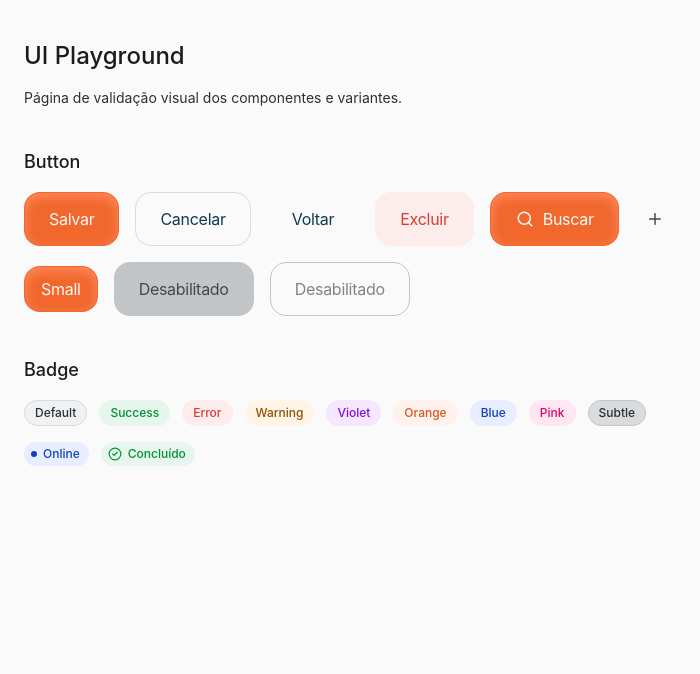
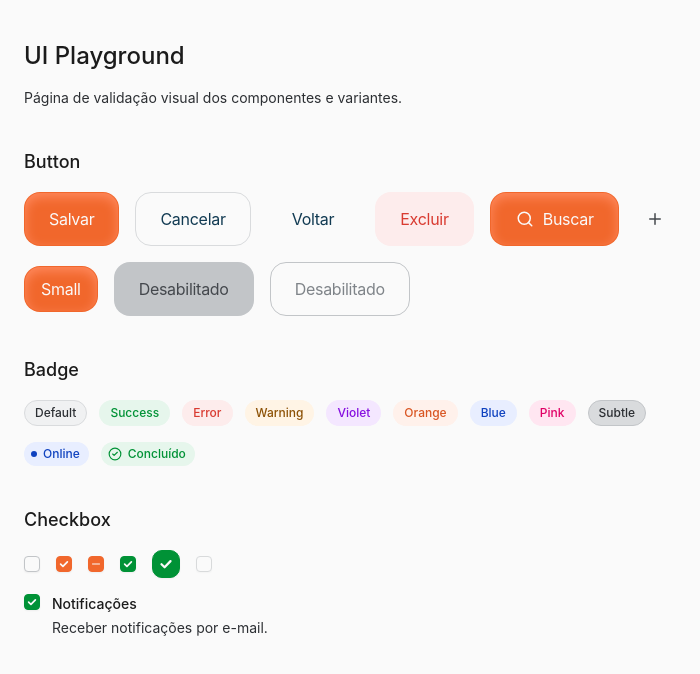
Before and after one commit to AndressaMendess/clm-gestao-2.0, a Next.js app: page / in a window 1280 px wide. Shown: the top 674 px of the page, without its empty margins (0-700 px from the left). Built offline with nearby package versions, Linux system fonts and the light colour scheme.

Commit message:
feat: add checkbox component and improve ui composition

```diff
--- a/src/app/page.tsx
+++ b/src/app/page.tsx
@@ -1,6 +1,7 @@
 import { CheckCircle2, Plus, Search } from "lucide-react";
 import { Badge } from "../components/ui/badge";
 import { Button, IconButton } from "../components/ui/button";
+import { Checkbox, CheckboxField } from "../components/ui/checkbox";
 
 export default function HomePage() {
   return (
@@ -58,6 +59,26 @@ export default function HomePage() {
             </Badge>
           </div>
         </section>
+
+        <section className="flex flex-col gap-4">
+          <h2 className="text-lg font-medium">Checkbox</h2>
+          <div className="flex flex-wrap items-center gap-4">
+            <Checkbox aria-label="Default unchecked" />
+            <Checkbox aria-label="Default checked" defaultChecked />
+            <Checkbox aria-label="Default indeterminate" indeterminate />
+            <Checkbox aria-label="Success checked" defaultChecked variant="success" />
+            <Checkbox aria-label="Large success checked" defaultChecked size="lg" variant="success" />
+            <Checkbox aria-label="Disabled" disabled />
+          </div>
+          <div className="flex flex-wrap items-center gap-4">
+            <CheckboxField
+              defaultChecked
+              description="Receber notificações por e-mail."
+              label="Notificações"
+              variant="success"
+            />
+          </div>
+        </section>
       </div>
     </main>
   );
--- a/src/components/ui/badge/index.tsx
+++ b/src/components/ui/badge/index.tsx
@@ -1,9 +1,6 @@
 import { badgeDotStyles, badgeIconStyles, getBadgeStyles } from "./badge.styles";
 import type { BadgeProps } from "./badge.types";
-
-function cx(...classes: Array<string | false | null | undefined>): string {
-  return classes.filter(Boolean).join(" ");
-}
+import { cx } from "@/lib/cx";
 
 export function Badge({
   appearance,
--- a/src/components/ui/button/index.tsx
+++ b/src/components/ui/button/index.tsx
@@ -1,9 +1,6 @@
 import { getButtonStyles, iconButtonStyles } from "./button.styles";
 import type { ButtonProps, IconButtonProps } from "./button.types";
-
-function cx(...classes: Array<string | false | null | undefined>): string {
-  return classes.filter(Boolean).join(" ");
-}
+import { cx } from "@/lib/cx";
 
 export function Button({
   children,
--- /dev/null
+++ b/src/components/ui/checkbox/checkbox.styles.ts
@@ -0,0 +1,43 @@
+import type { CheckboxSize, CheckboxVariant } from "./checkbox.types";
+
+const baseStyles =
+  "peer shrink-0 appearance-none border bg-[var(--background-primary)] shadow-xs outline-none transition-[background-color,border-color,box-shadow] duration-150 hover:border-[var(--border-tertiary)] focus-visible:outline-none focus-visible:ring-2 focus-visible:ring-[var(--button-focus-ring)] focus-visible:ring-offset-2 disabled:cursor-not-allowed disabled:opacity-60";
+
+const variantStyles: Record<CheckboxVariant, string> = {
+  default:
+    "border-[var(--border-secondary)] checked:border-[var(--brand-primary-main)] checked:bg-[var(--brand-primary-main)] data-[state=indeterminate]:border-[var(--brand-primary-main)] data-[state=indeterminate]:bg-[var(--brand-primary-main)] disabled:checked:border-[var(--border-secondary)] disabled:checked:bg-[var(--background-tertiary)] disabled:data-[state=indeterminate]:border-[var(--border-secondary)] disabled:data-[state=indeterminate]:bg-[var(--background-tertiary)]",
+  success:
+    "border-[var(--border-secondary)] checked:border-[var(--feedback-success-content)] checked:bg-[var(--feedback-success-content)] data-[state=indeterminate]:border-[var(--feedback-success-content)] data-[state=indeterminate]:bg-[var(--feedback-success-content)] disabled:checked:border-[var(--border-secondary)] disabled:checked:bg-[var(--background-tertiary)] disabled:data-[state=indeterminate]:border-[var(--border-secondary)] disabled:data-[state=indeterminate]:bg-[var(--background-tertiary)]",
+};
+
+const iconVariantStyles: Record<CheckboxVariant, string> = {
+  default: "text-[var(--content-inverse)]",
+  success: "text-[var(--content-inverse)]",
+};
+
+const sizeStyles: Record<CheckboxSize, string> = {
+  sm: "h-4 w-4 rounded-[4px]",
+  md: "h-5 w-5 rounded-[6px]",
+  lg: "h-7 w-7 rounded-[10px]",
+};
+
+export const checkboxIndicatorStyles =
+  "pointer-events-none absolute inset-0 inline-flex items-center justify-center opacity-0 transition-opacity duration-150 peer-checked:opacity-100 peer-data-[state=indeterminate]:opacity-100";
+
+const iconSizeStyles: Record<CheckboxSize, string> = {
+  sm: "h-3 w-3",
+  md: "h-3.5 w-3.5",
+  lg: "h-4 w-4",
+};
+
+export function getCheckboxStyles(variant: CheckboxVariant, size: CheckboxSize): string {
+  return `${baseStyles} ${sizeStyles[size]} ${variantStyles[variant]}`;
+}
+
+export function getCheckboxIndicatorStyles(variant: CheckboxVariant, size: CheckboxSize): string {
+  return `${checkboxIndicatorStyles} ${iconVariantStyles[variant]}`;
+}
+
+export function getCheckboxIconStyles(size: CheckboxSize): string {
+  return `block ${iconSizeStyles[size]}`;
+}
--- /dev/null
+++ b/src/components/ui/checkbox/index.tsx
@@ -0,0 +1,110 @@
+"use client";
+
+import { Minus } from "lucide-react";
+import { forwardRef, useEffect, useId, useRef } from "react";
+import {
+  getCheckboxIconStyles,
+  getCheckboxIndicatorStyles,
+  getCheckboxStyles,
+} from "./checkbox.styles";
+import type { CheckboxFieldProps, CheckboxProps } from "./checkbox.types";
+import { cx } from "@/lib/cx";
+
+function CheckmarkIcon({ className }: { className?: string }) {
+  return (
+    <svg
+      aria-hidden
+      className={className}
+      fill="none"
+      viewBox="0 0 16 16"
+      xmlns="http://www.w3.org/2000/svg"
+    >
+      <path
+        d="M3.5 8.25L6.6 11.2L12.5 5.1"
+        stroke="currentColor"
+        strokeLinecap="round"
+        strokeLinejoin="round"
+        strokeWidth="2.25"
+      />
+    </svg>
+  );
+}
+
+export const Checkbox = forwardRef<HTMLInputElement, CheckboxProps>(function Checkbox(
+  { checked, className, indeterminate = false, size = "sm", variant = "default", ...props },
+  ref,
+) {
+  const internalRef = useRef<HTMLInputElement>(null);
+
+  useEffect(() => {
+    if (internalRef.current) {
+      internalRef.current.indeterminate = Boolean(indeterminate);
+    }
+  }, [indeterminate]);
+
+  const setRefs = (node: HTMLInputElement | null) => {
+    internalRef.current = node;
+    if (typeof ref === "function") {
+      ref(node);
+      return;
+    }
+    if (ref) {
+      ref.current = node;
+    }
+  };
+
+  const visualState = indeterminate ? "indeterminate" : checked ? "checked" : "unchecked";
+
+  return (
+    <span className="relative inline-grid place-items-center leading-none">
+      <input
+        ref={setRefs}
+        aria-checked={indeterminate ? "mixed" : undefined}
+        checked={checked}
+        className={cx(getCheckboxStyles(variant, size), className)}
+        data-state={visualState}
+        type="checkbox"
+        {...props}
+      />
+      <span aria-hidden className={getCheckboxIndicatorStyles(variant, size)}>
+        {indeterminate ? <Minus className={getCheckboxIconStyles(size)} /> : <CheckmarkIcon className={getCheckboxIconStyles(size)} />}
+      </span>
+    </span>
+  );
+});
+
+export function CheckboxField({
+  className,
+  description,
+  id,
+  label,
+  ...props
+}: CheckboxFieldProps) {
+  const generatedId = useId();
+  const fieldId = id ?? generatedId;
+  const descriptionId = description ? `${fieldId}-description` : undefined;
+
+  return (
+    <label
+      className={cx("inline-flex cursor-pointer items-start gap-3", props.disabled && "cursor-not-allowed")}
+      htmlFor={fieldId}
+    >
+      <Checkbox
+        aria-describedby={descriptionId}
+        className={className}
+        id={fieldId}
+        {...props}
+      />
+      <span className="inline-flex flex-col gap-1">
+        <span className="text-sm font-medium leading-5 text-[var(--content-primary)]">{label}</span>
+        {description ? (
+          <span className="text-sm leading-5 text-[var(--content-secondary)]" id={descriptionId}>
+            {description}
+          </span>
+        ) : null}
+      </span>
+    </label>
+  );
+}
+
+export type { CheckboxFieldProps, CheckboxProps, CheckboxSize, CheckboxVariant } from "./checkbox.types";
--- /dev/null
+++ b/src/lib/cx.ts
@@ -0,0 +1,3 @@
+export function cx(...classes: Array<string | false | null | undefined>): string {
+  return classes.filter(Boolean).join(" ");
+}
```
Also changed, not shown: src/components/ui/checkbox/checkbox.types.ts (added, +15 -0 lines), 1 other file (tests, documents, lock files or other folders).
